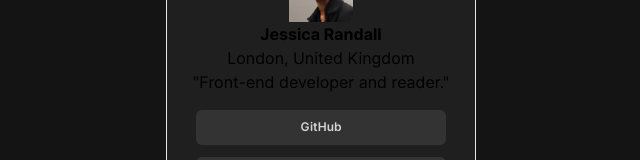
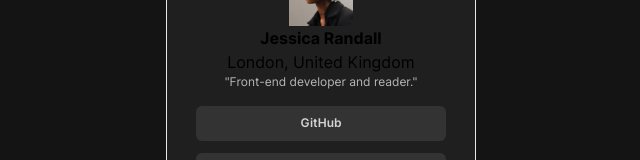
Before and after one commit to mehrnaz98/social-link-profile, a Vue app: page / in a window 1280 px wide. Shown: the part 255-415 px from the top of the page, without its empty margins (319-959 px from the left). Built offline with nearby package versions, Linux system fonts and the light colour scheme.

Commit message:
Update BaseCard.vue

```diff
--- a/src/components/BaseCard.vue
+++ b/src/components/BaseCard.vue
@@ -11,7 +11,7 @@
       <h2 class="font-bold">Jessica Randall</h2>
       <p>London, United Kingdom</p>
 
-      <p>"Front-end developer and reader."</p>
+      <p class="text-[#B7B7B7] text-xs">"Front-end developer and reader."</p>
     </div>
 
     <div class="flex flex-col space-y-3 pt-4">
```
